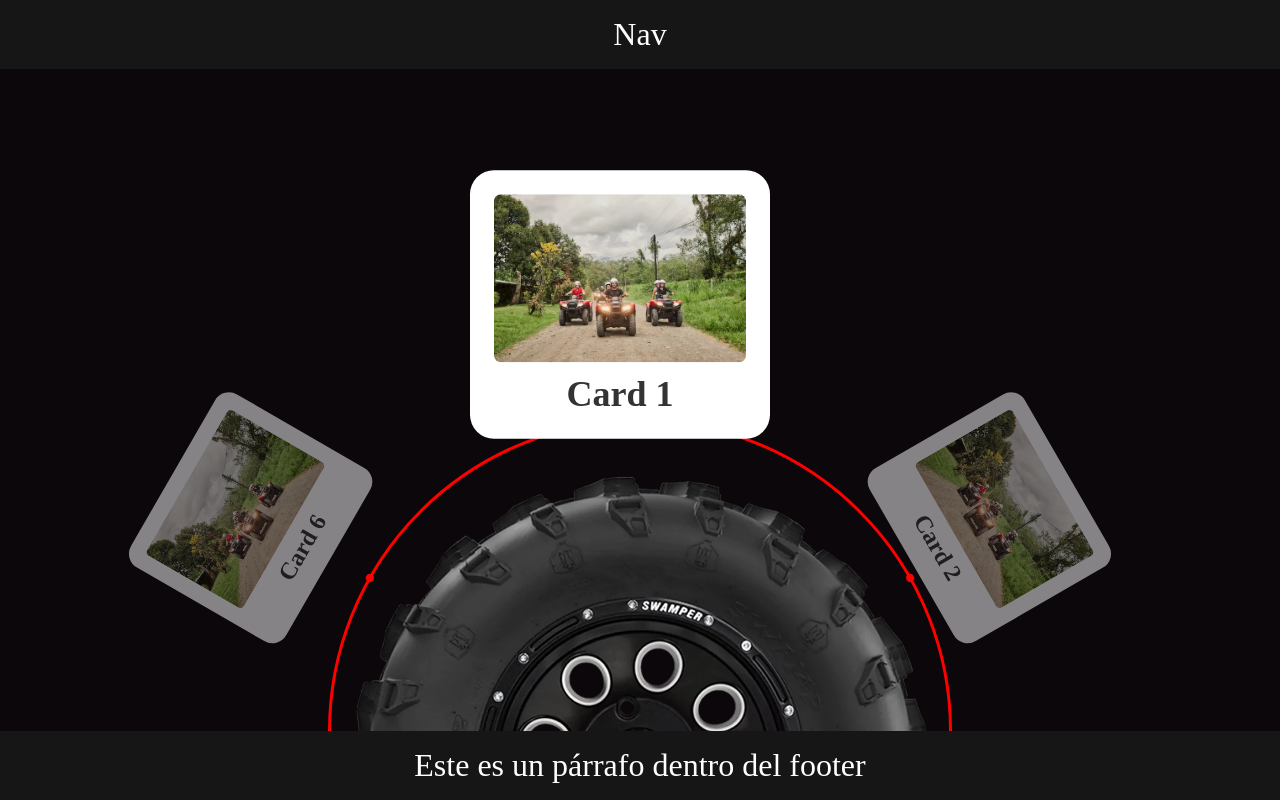
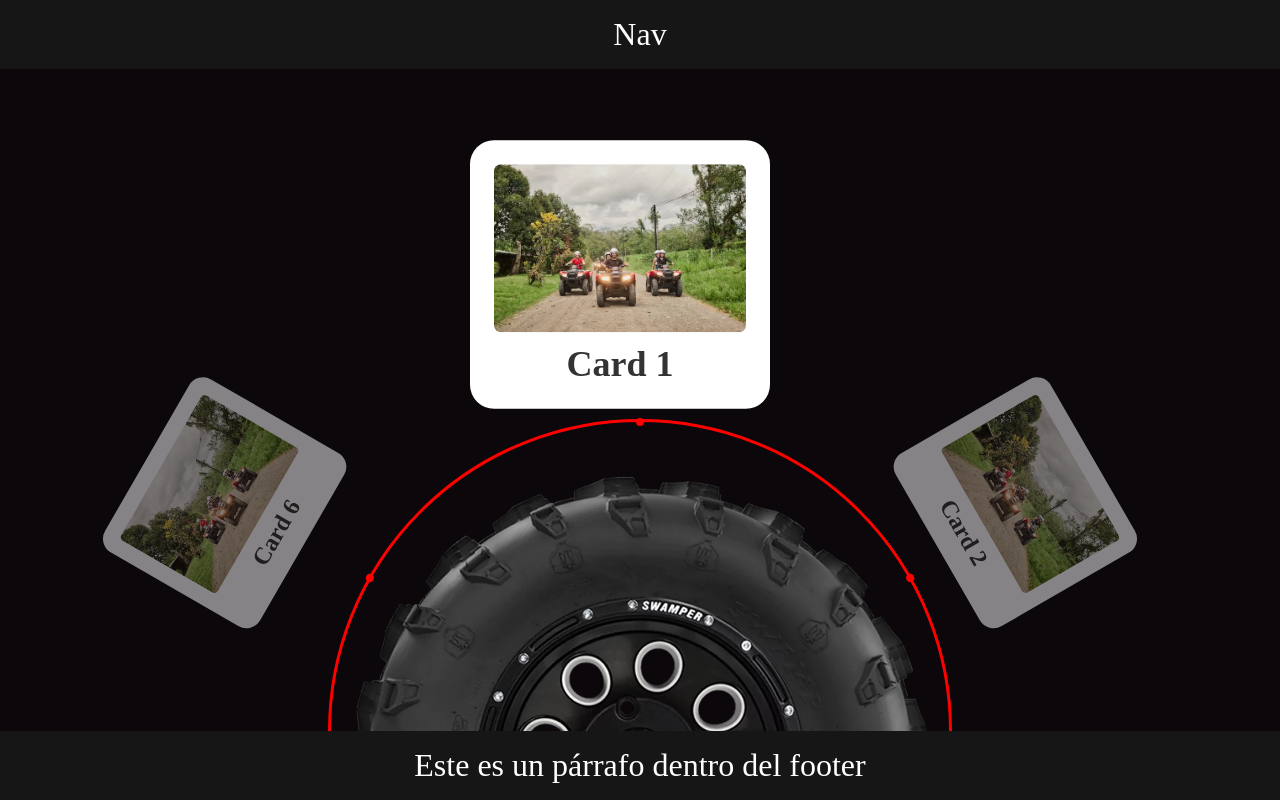
Before and after one commit to ashleyprz/fortunara-slider, a React (Vite) app: page / in a window 1280 px wide. Built offline with nearby package versions, Linux system fonts and the light colour scheme.

Commit message:
feat: make entire slider draggable with visual feedback

```diff
--- a/src/components/CircularSlider/CircularSlider.css
+++ b/src/components/CircularSlider/CircularSlider.css
@@ -2,15 +2,21 @@
     --tire-size: 45vw;
     --circle-padding: 1.5rem;
     --circle-size: calc(var(--tire-size) + var(--circle-padding) * 2);
-    --card-orbit-distance: 5rem; /* Distancia de separación de las cards */
-    --card-width: 15rem; /* Ancho base de las cards */
-    --card-height: 15rem; /* Altura estimada de las cards */
+    --card-orbit-distance: 5rem; /* Distance between cards and the red-circle */
+    --card-width: 15rem; /* Card's width */
+    --card-height: 18.75rem; /* Card's height */
     position: relative;
     display: flex;
     justify-content: center;
     align-items: end;
     height: 100%;
     overflow: hidden;
+    cursor: grab; /* Show grab cursor everywhere */
+    user-select: none; /* Prevent text selection during drag */
+}
+
+.circular-slider:active {
+    cursor: grabbing; /* Show grabbing cursor when dragging */
 }
 
 .tire-container {
@@ -18,6 +24,7 @@
     padding: 2rem;
     z-index: 2;
     height: calc(var(--tire-size)/2);
+    cursor: grab;
     overflow: hidden;
     cursor: grab;
 }
@@ -68,7 +75,6 @@
     margin-left: -4px;
 }
 
-/* Cards orbit - mantiene la misma posición que el red-circle */
 .cards-orbit {
     position: absolute;
     bottom: calc(var(--circle-size) / -2);
@@ -78,6 +84,11 @@
     z-index: 3;
     pointer-events: none;
     transition: transform 0.3s ease-out;
+    cursor: grab;
+}
+
+.cards-orbit:active {
+    cursor: grabbing;
 }
 
 .card-container {
@@ -87,6 +98,12 @@
     transform-origin: 50% calc(var(--circle-size) / 2 + 4px + var(--card-orbit-distance) + var(--card-height) / 2);
     margin-left: calc(-1 * var(--card-width) / 2);
     transition: opacity 0.3s ease-out, transform 0.3s ease-out;
+    pointer-events: auto; /* Enable pointer events for dragging */
+    cursor: grab;
+}
+
+.card-container:active {
+    cursor: grabbing;
 }
 
 .card-container.visible {
@@ -101,13 +118,17 @@
 
 .card-wrapper {
     transition: transform 0.3s ease-out;
+    cursor: grab;
+}
+
+.card-wrapper:active {
+    cursor: grabbing;
 }
 
 .card-container .card {
     max-width: var(--card-width);
     transform-origin: center;
 }
-
 
 @media (max-width: 768px) {
     .circular-slider {
```
